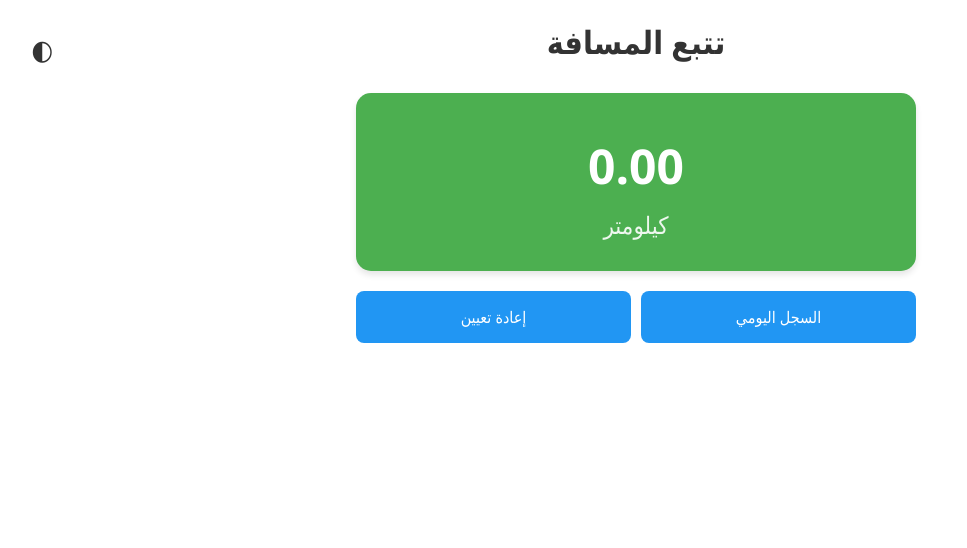
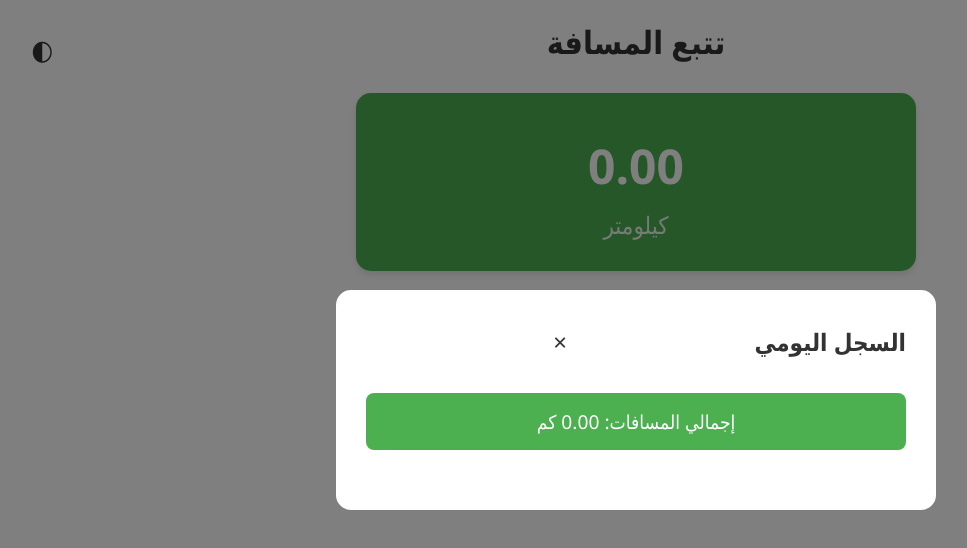
Before and after one commit to oliviatomas/distance-tracker, a plain HTML site: page index.html in a window 1280 px wide. Both pictures are taken after a click on the button "السجل اليومي". Shown: the whole page, without its empty margins (4-971 px from the left). Drawn offline with Linux system fonts and the light colour scheme.

Commit message:
Update index.html

```diff
--- a/index.html
+++ b/index.html
@@ -98,21 +98,6 @@
             opacity: 0.9;
         }
 
-        .daily-log {
-            background-color: rgba(var(--text-color), 0.05);
-            border-radius: 15px;
-            padding: 20px;
-            max-height: 400px;
-            overflow-y: auto;
-        }
-
-        .log-entry {
-            display: flex;
-            justify-content: space-between;
-            padding: 15px;
-            border-bottom: 1px solid rgba(var(--text-color), 0.1);
-        }
-
         .modal {
             display: none;
             position: fixed;
@@ -123,6 +108,7 @@
             background-color: rgba(0, 0, 0, 0.5);
             justify-content: center;
             align-items: center;
+            z-index: 1000;
         }
 
         .modal-content {
@@ -130,24 +116,52 @@
             padding: 30px;
             border-radius: 15px;
             text-align: center;
-            max-width: 300px;
-            width: 90%;
+            max-width: 90%;
+            width: 600px;
+            max-height: 90vh;
+            overflow-y: auto;
+            position: relative;
         }
 
-        .modal-buttons {
+        .modal-header {
             display: flex;
-            gap: 10px;
-            margin-top: 20px;
+            justify-content: space-between;
+            align-items: center;
+            margin-bottom: 20px;
+            padding-bottom: 10px;
+            border-bottom: 1px solid rgba(var(--text-color), 0.1);
         }
 
-        .permission-notice {
+        .close-button {
+            background: none;
+            border: none;
+            font-size: 24px;
+            cursor: pointer;
+            color: var(--text-color);
+            padding: 5px;
+        }
+
+        .daily-log {
+            max-height: 60vh;
+            overflow-y: auto;
+            padding: 10px;
+        }
+
+        .total-distance {
+            background-color: var(--primary-color);
+            color: white;
+            padding: 15px;
+            border-radius: 8px;
+            margin: 10px 0;
             text-align: center;
-            padding: 20px;
-            background-color: #ff9800;
-            color: white;
-            margin-bottom: 20px;
-            border-radius: 8px;
-            display: none;
+            font-size: 1.2em;
+        }
+
+        .log-entry {
+            display: flex;
+            justify-content: space-between;
+            padding: 15px;
+            border-bottom: 1px solid rgba(var(--text-color), 0.1);
         }
     </style>
 </head>
@@ -169,13 +183,25 @@
         </div>
 
         <div class="button-container">
-            <button onclick="showDailyLog()">السجل اليومي</button>
+            <button onclick="showDailyLogModal()">السجل اليومي</button>
             <button onclick="showResetConfirmation()">إعادة تعيين</button>
         </div>
 
+        <!-- نافذة السجل اليومي -->
+        <div class="modal" id="dailyLogModal">
+            <div class="modal-content">
+                <div class="modal-header">
+                    <h2>السجل اليومي</h2>
+                    <button class="close-button" onclick="hideDailyLogModal()">&times;</button>
+                </div>
+                <div class="total-distance" id="totalDistance">
+                    إجمالي المسافات: 0.00 كم
+                </div>
                 <div class="daily-log" id="dailyLog"></div>
             </div>
+        </div>
 
+        <!-- نافذة تأكيد إعادة التعيين -->
         <div class="modal" id="resetModal">
             <div class="modal-content">
                 <h2>تأكيد إعادة التعيين</h2>
@@ -222,11 +248,15 @@
             // تحديث السجل اليومي
             function updateDailyLog() {
                 const logElement = document.getElementById('dailyLog');
+                const totalElement = document.getElementById('totalDistance');
+                let totalDistance = 0;
+
                 logElement.innerHTML = '';
 
                 Object.entries(dailyLogs)
                     .sort((a, b) => new Date(b[0]) - new Date(a[0]))
                     .forEach(([date, distance]) => {
+                        totalDistance += distance;
                         const entry = document.createElement('div');
                         entry.className = 'log-entry';
                         entry.innerHTML = `
@@ -235,6 +265,9 @@
                         `;
                         logElement.appendChild(entry);
                     });
+
+                // تحديث إجمالي المسافات
+                totalElement.textContent = `إجمالي المسافات: ${totalDistance.toFixed(2)} كم`;
             }
 
             // حساب المسافة باستخدام صيغة هافرساين
@@ -290,10 +323,14 @@
                 }
             }
 
-        // إظهار السجل اليومي
-        function showDailyLog() {
-            const logElement = document.getElementById('dailyLog');
-            logElement.style.display = logElement.style.display === 'none' ? 'block' : 'none';
+            // دوال عرض وإخفاء نافذة السجل اليومي
+            function showDailyLogModal() {
+                document.getElementById('dailyLogModal').style.display = 'flex';
+                updateDailyLog();
+            }
+
+            function hideDailyLogModal() {
+                document.getElementById('dailyLogModal').style.display = 'none';
             }
 
             // إظهار تأكيد إعادة التعيين
@@ -321,6 +358,18 @@
                 const isDark = document.body.getAttribute('data-theme') === 'dark';
                 document.body.setAttribute('data-theme', isDark ? 'light' : 'dark');
                 localStorage.setItem('theme', isDark ? 'light' : 'dark');
+            }
+
+            // إغلاق النوافذ المنبثقة عند النقر خارجها
+            window.onclick = function(event) {
+                const dailyLogModal = document.getElementById('dailyLogModal');
+                const resetModal = document.getElementById('resetModal');
+
+                if (event.target === dailyLogModal) {
+                    hideDailyLogModal();
+                } else if (event.target === resetModal) {
+                    hideResetConfirmation();
+                }
             }
 
             // تهيئة التطبيق
```
Lines whose indentation alone changed are shown as unchanged.
